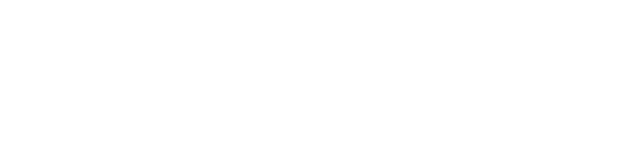
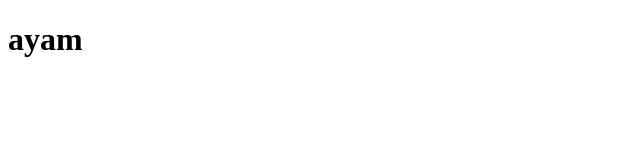
Before and after one commit to Slvxyzh/Projek, a plain HTML site: page index.html in a window 1280 px wide. Shown: the whole page, without its empty margins (0-640 px from the left). Drawn offline with Linux system fonts and the light colour scheme.

Commit message:
first commit

```diff
--- a/index.html
+++ b/index.html
@@ -7,6 +7,8 @@
     <title>Document</title>
 </head>
 <body>
-
+    <div>
+        <h1>ayam</h1>
+    </div>
 </body>
 </html>
```
